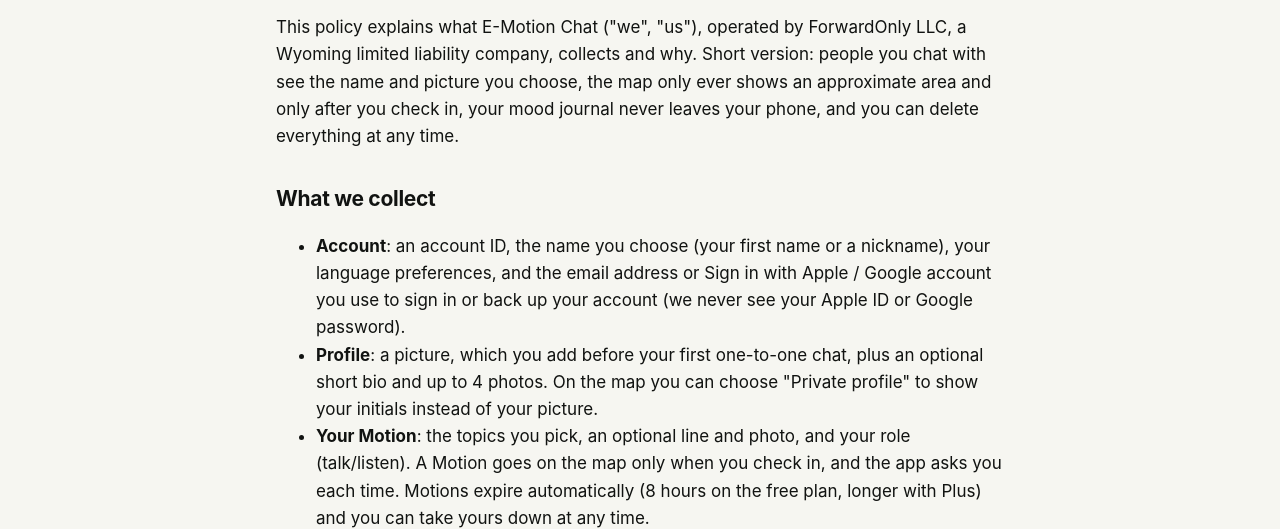
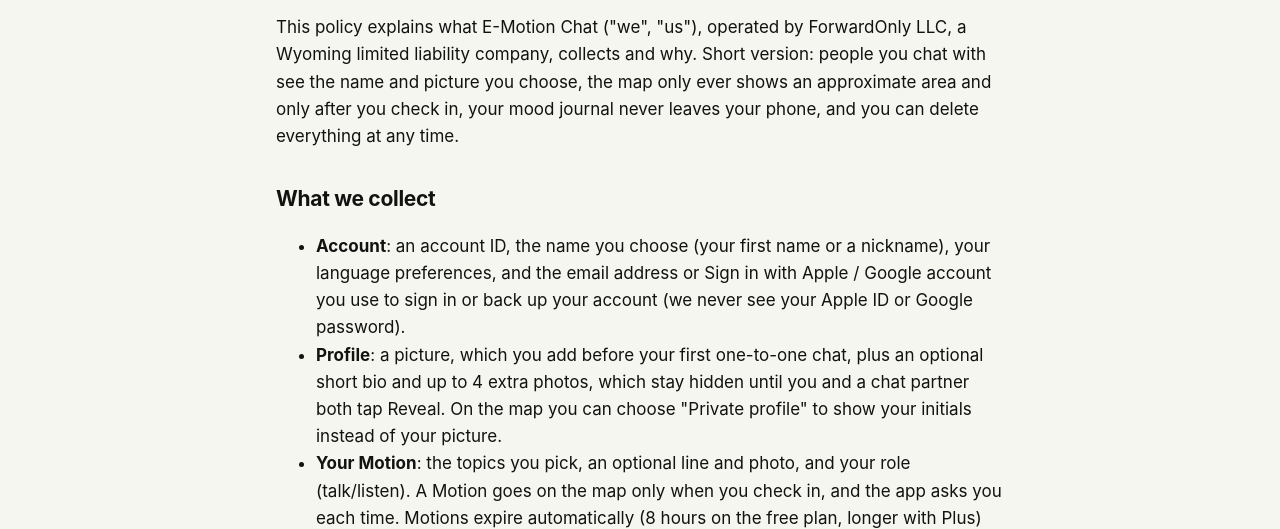
Before and after one commit to forwardonlyjhaye/e-motion, a plain HTML site: page privacy.html in a window 1280 px wide. Shown: the part 234-763 px from the top of the page. Drawn offline with Linux system fonts and the light colour scheme.

Commit message:
Privacy policy: extra photos stay hidden until both tap Reveal
Co-Authored-By: Claude Opus 5.5 <noreply@anthropic.com>

```diff
--- a/privacy.html
+++ b/privacy.html
@@ -22,7 +22,7 @@
 <h2>What we collect</h2>
 <ul>
 <li><strong>Account</strong>: an account ID, the name you choose (your first name or a nickname), your language preferences, and the email address or Sign in with Apple / Google account you use to sign in or back up your account (we never see your Apple ID or Google password).</li>
-<li><strong>Profile</strong>: a picture, which you add before your first one-to-one chat, plus an optional short bio and up to 4 photos. On the map you can choose "Private profile" to show your initials instead of your picture.</li>
+<li><strong>Profile</strong>: a picture, which you add before your first one-to-one chat, plus an optional short bio and up to 4 extra photos, which stay hidden until you and a chat partner both tap Reveal. On the map you can choose "Private profile" to show your initials instead of your picture.</li>
 <li><strong>Your Motion</strong>: the topics you pick, an optional line and photo, and your role (talk/listen). A Motion goes on the map only when you check in, and the app asks you each time. Motions expire automatically (8 hours on the free plan, longer with Plus) and you can take yours down at any time.</li>
 <li><strong>Approximate location</strong>: only when you check in on the map (the app asks every time, and you can say no), we round your location to roughly half a mile (about 800 m) <em>on your phone</em> before it's sent, and round it again on our servers. Your exact location is never stored or shown. If you turn on "Available to listen," your rounded area is stored privately to send you nearby alerts and is never shown to anyone.</li>
 <li><strong>Messages and media</strong>: text, photos, videos and voice messages you send in chats, so the people you're talking with can receive them.</li>
```
